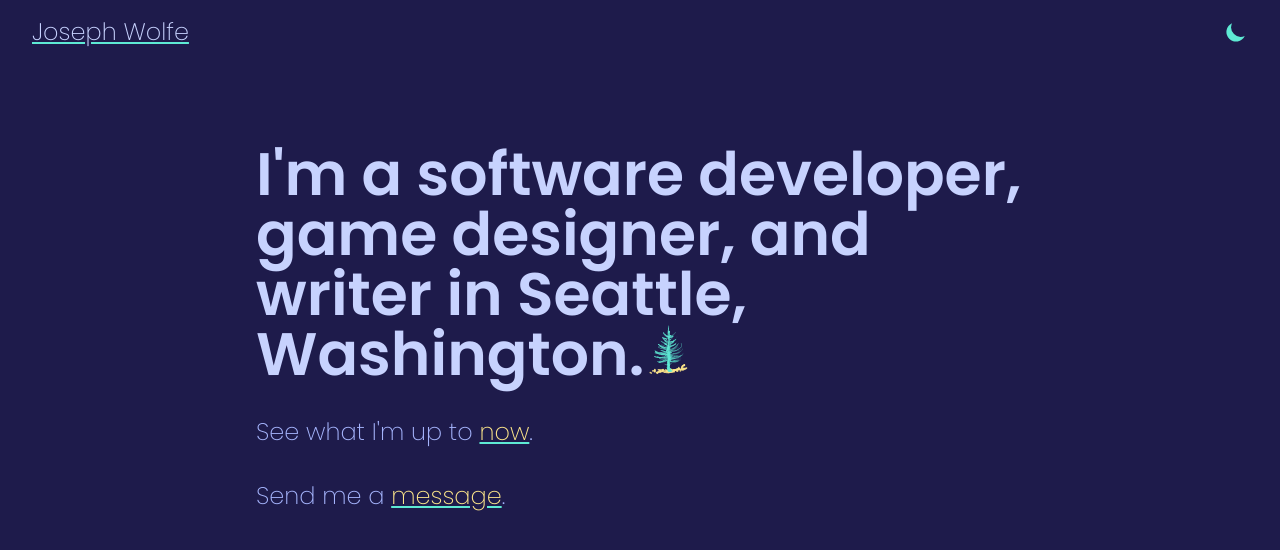
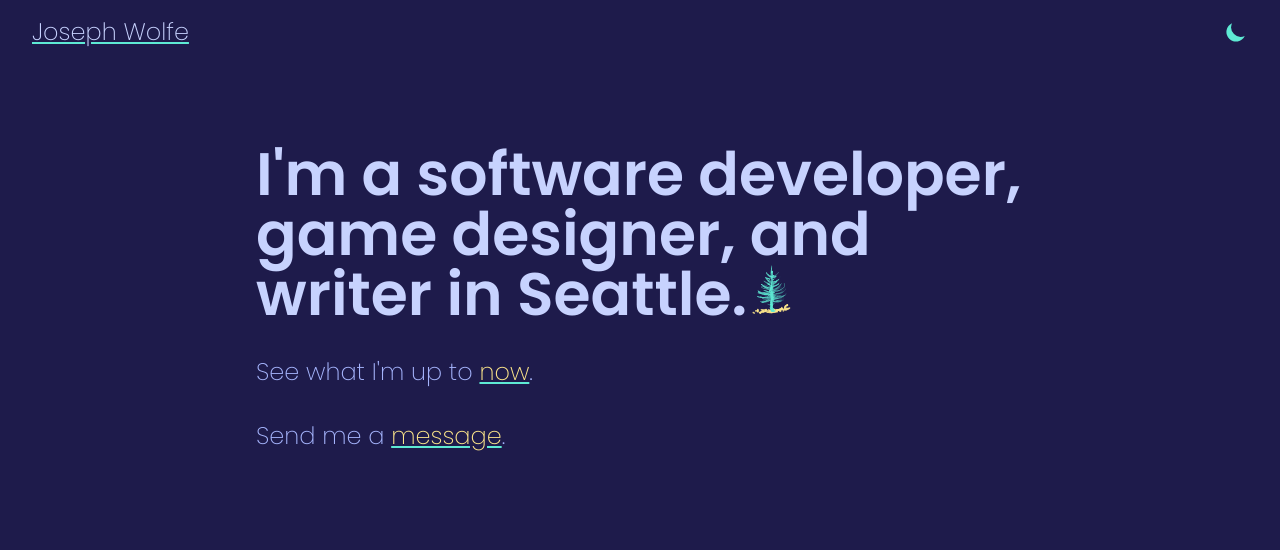
Before and after one commit to CharmedSatyr/personal-website, a Next.js app: page / in a window 1280 px wide. Shown: the top 550 px of the page. Built offline with nearby package versions, Linux system fonts and the light colour scheme.

Commit message:
Remove state specifier

```diff
--- a/app/page.tsx
+++ b/app/page.tsx
@@ -6,7 +6,7 @@ const Root = () => {
 	return (
 		<SectionContainer>
 			<h1>
-				I'm a software developer, game designer, and writer in Seattle, Washington.
+				I'm a software developer, game designer, and writer in Seattle.
 				<TreeImage />
 			</h1>
 
```
